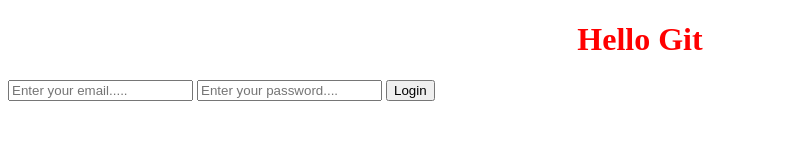
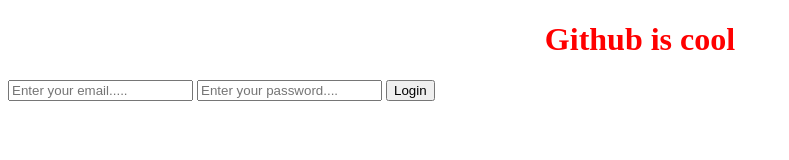
Before and after one commit to Oleksandra-Sapielnikova/super-project, a plain HTML site: page index.html in a window 1280 px wide. Shown: the whole page, without its empty margins (0-789 px from the left). Drawn offline with Linux system fonts and the light colour scheme.

Commit message:
changed copy of the website

```diff
--- a/index.html
+++ b/index.html
@@ -4,11 +4,11 @@
     <meta charset="UTF-8" />
     <meta http-equiv="X-UA-Compatible" content="IE=edge" />
     <meta name="viewport" content="width=device-width, initial-scale=1.0" />
-    <title>Document</title>
+    <title>GIthub repo example</title>
     <link rel="stylesheet" href="style.css" />
   </head>
   <body>
-    <h1>Hello Git</h1>
+    <h1>Github is cool</h1>
     <form>
       <input type="email" placeholder="Enter your email....." />
       <input type="password" placeholder="Enter your password...." />
```
